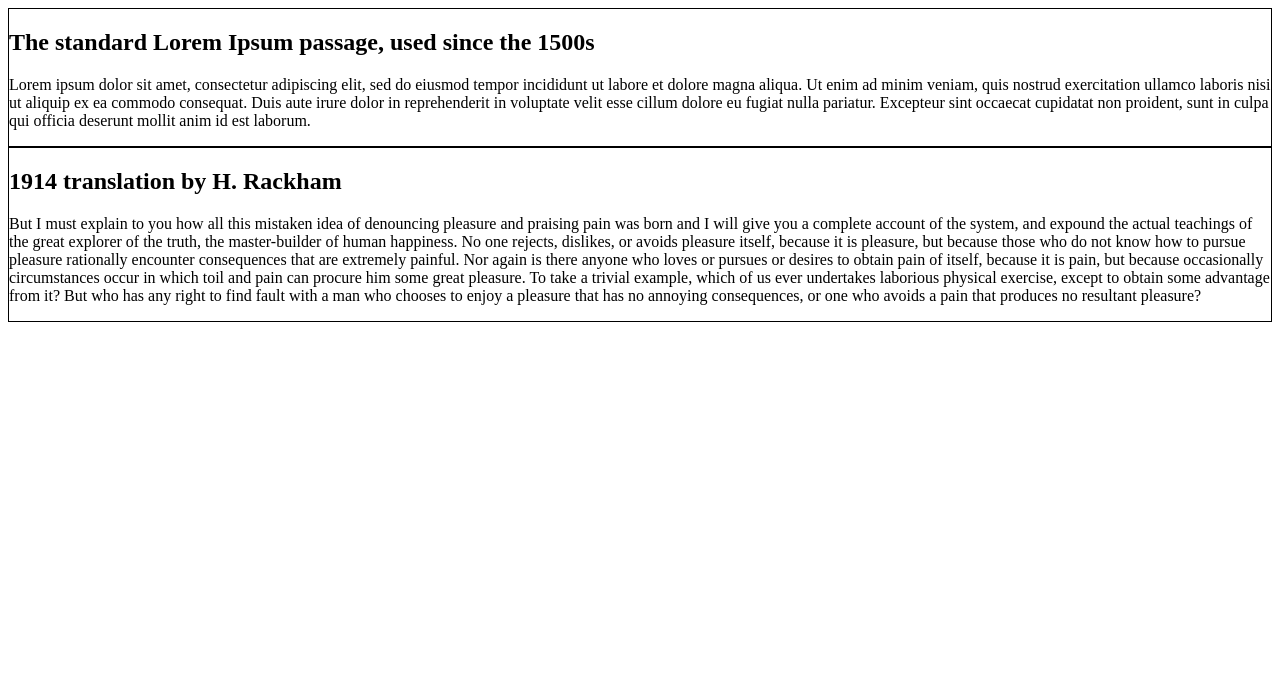
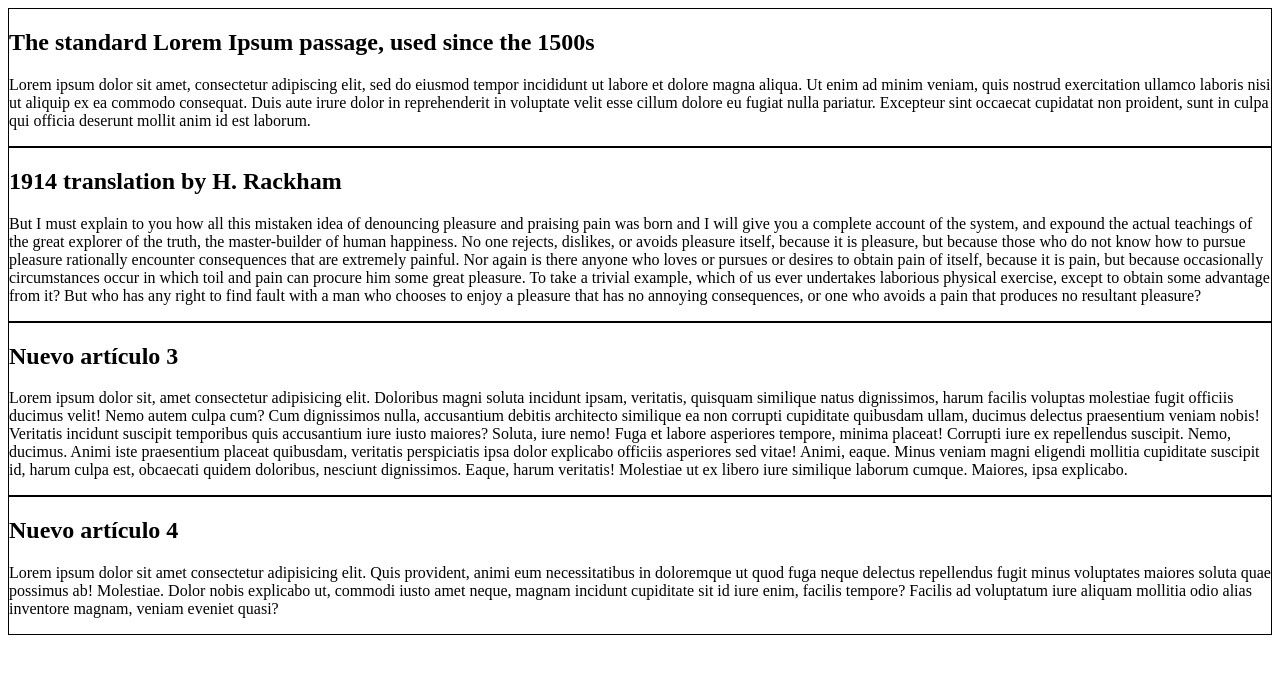
Before and after one commit to NereaFS/periodico, a plain HTML site: page sociedad.html in a window 1280 px wide. Drawn offline with Linux system fonts and the light colour scheme.

Commit message:
modificar sociedad.html

```diff
--- a/sociedad.html
+++ b/sociedad.html
@@ -16,4 +16,18 @@
         <h2>1914 translation by H. Rackham</h2>
         <p>But I must explain to you how all this mistaken idea of denouncing pleasure and praising pain was born and I will give you a complete account of the system, and expound the actual teachings of the great explorer of the truth, the master-builder of human happiness. No one rejects, dislikes, or avoids pleasure itself, because it is pleasure, but because those who do not know how to pursue pleasure rationally encounter consequences that are extremely painful. Nor again is there anyone who loves or pursues or desires to obtain pain of itself, because it is pain, but because occasionally circumstances occur in which toil and pain can procure him some great pleasure. To take a trivial example, which of us ever undertakes laborious physical exercise, except to obtain some advantage from it? But who has any right to find fault with a man who chooses to enjoy a pleasure that has no annoying consequences, or one who avoids a pain that produces no resultant pleasure?</p>
     </article>
+
+    <article>
+        <h2>Nuevo artículo 3</h2>
+        <p>Lorem ipsum dolor sit, amet consectetur adipisicing elit. Doloribus magni soluta incidunt ipsam, veritatis, quisquam similique natus dignissimos, harum facilis voluptas molestiae fugit officiis ducimus velit! Nemo autem culpa cum?
+        Cum dignissimos nulla, accusantium debitis architecto similique ea non corrupti cupiditate quibusdam ullam, ducimus delectus praesentium veniam nobis! Veritatis incidunt suscipit temporibus quis accusantium iure iusto maiores? Soluta, iure nemo!
+        Fuga et labore asperiores tempore, minima placeat! Corrupti iure ex repellendus suscipit. Nemo, ducimus. Animi iste praesentium placeat quibusdam, veritatis perspiciatis ipsa dolor explicabo officiis asperiores sed vitae! Animi, eaque.
+        Minus veniam magni eligendi mollitia cupiditate suscipit id, harum culpa est, obcaecati quidem doloribus, nesciunt dignissimos. Eaque, harum veritatis! Molestiae ut ex libero iure similique laborum cumque. Maiores, ipsa explicabo.</p>
+    </article>
+
+    <article>
+        <h2>Nuevo artículo 4</h2>
+        <p>Lorem ipsum dolor sit amet consectetur adipisicing elit. Quis provident, animi eum necessitatibus in doloremque ut quod fuga neque delectus repellendus fugit minus voluptates maiores soluta quae possimus ab! Molestiae.
+        Dolor nobis explicabo ut, commodi iusto amet neque, magnam incidunt cupiditate sit id iure enim, facilis tempore? Facilis ad voluptatum iure aliquam mollitia odio alias inventore magnam, veniam eveniet quasi?</p>
+    </article>
 </body>
```
